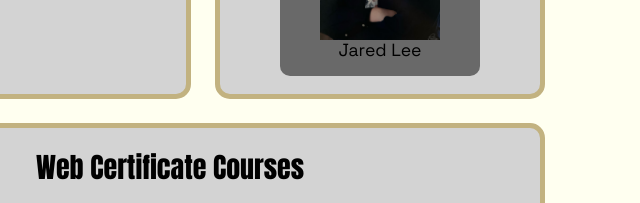
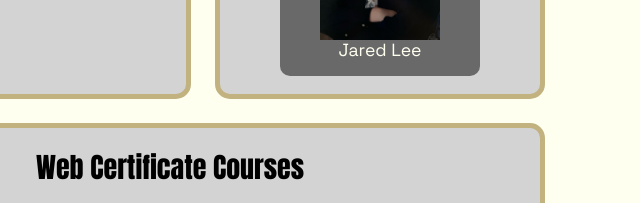
Before and after one commit to mrlee1234567/wdd231, a plain HTML site: page index.html in a window 1280 px wide. Shown: the part 386-589 px from the top of the page, 470-1110 px from the left. Drawn offline with Linux system fonts and the light colour scheme; a web font is replaced by a local one.

Commit message:
fixed figcaption contrast

```diff
--- a/styles/base.css
+++ b/styles/base.css
@@ -146,6 +146,7 @@ figure {
 
 figcaption {
     font-family: var(--body2);
+    color: var(--bgcol1);
 }
 
 footer {
```
